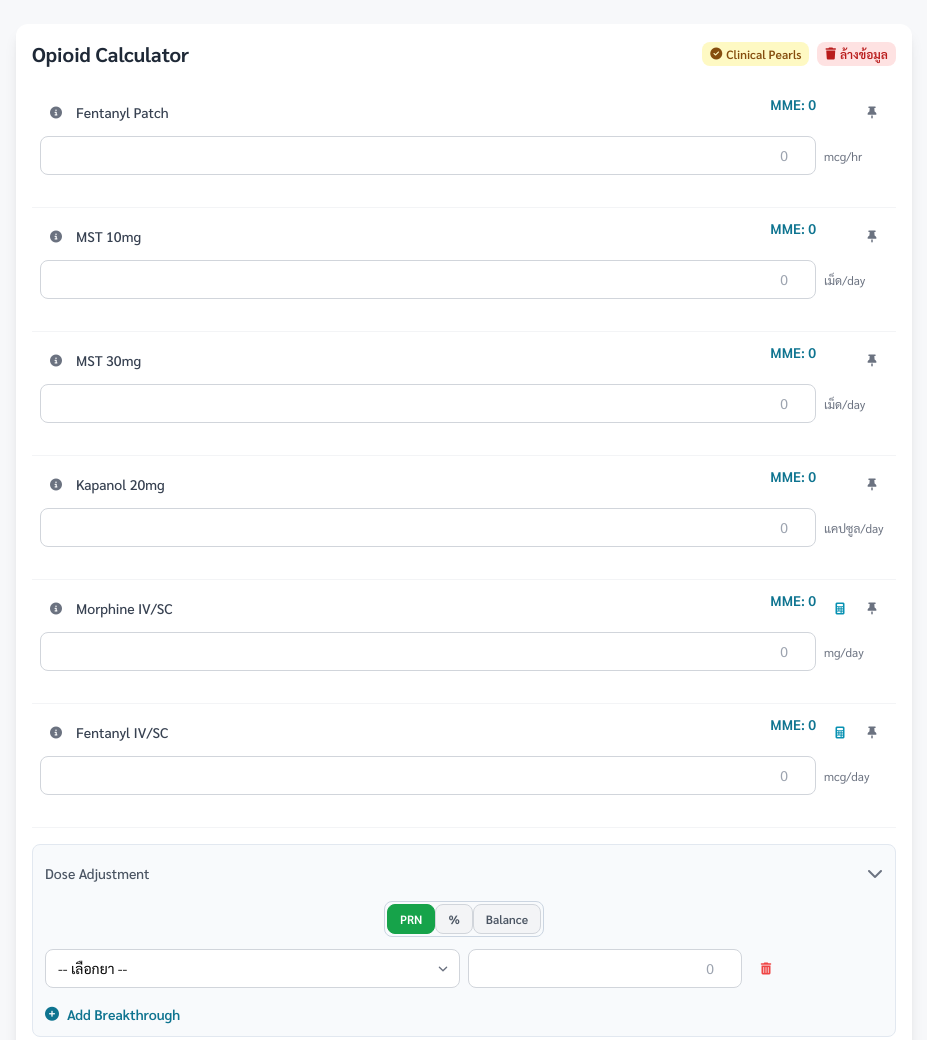
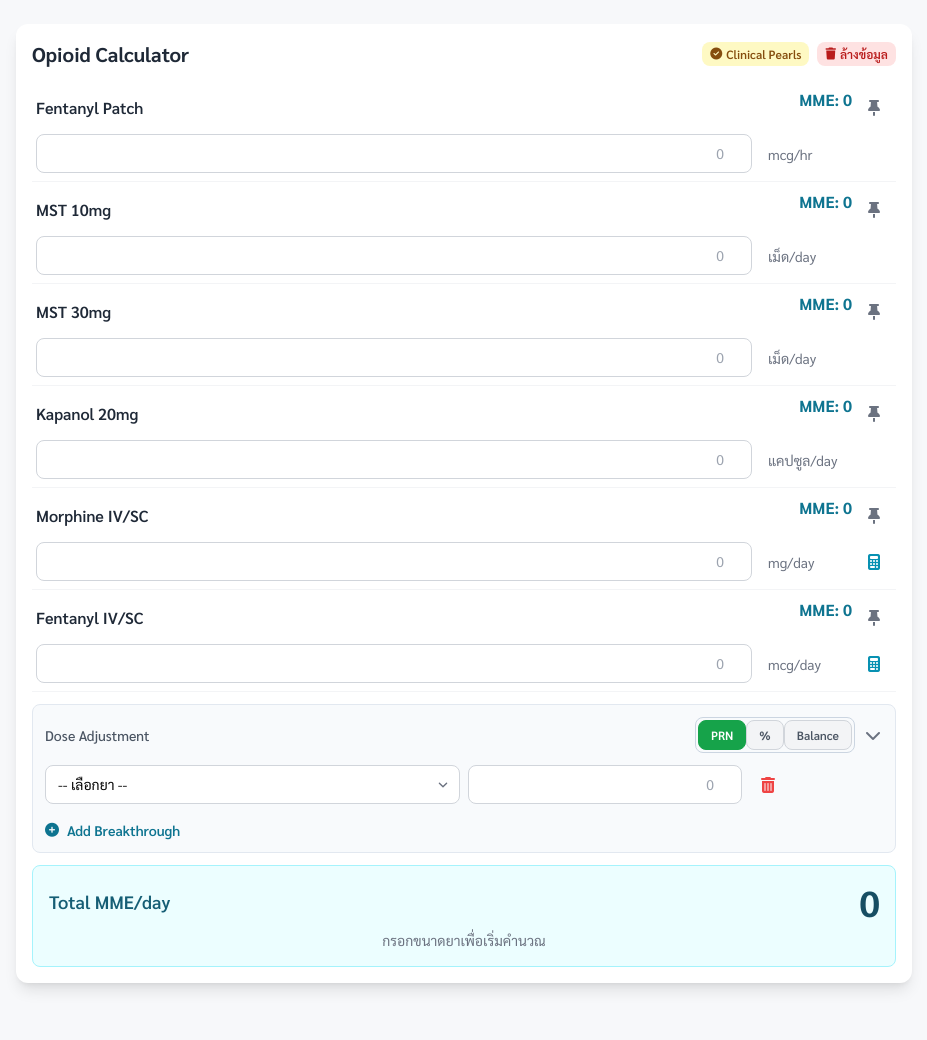
Before and after one commit to jakrach101/pcklsh, a plain HTML site: page titrationtool.html in a window 1280 px wide. Shown: the top 1040 px of the page, without its empty margins (176-1103 px from the left). After the commit the page ends 1007 px from the top, so only its background shows below. Drawn offline with nearby package versions, Linux system fonts and the light colour scheme.

Commit message:
Update titrationtool.html

```diff
--- a/titrationtool.html
+++ b/titrationtool.html
@@ -40,7 +40,7 @@
 
         /* Action button styles */
         .action-btn {
-            cursor: pointer; transition: all 0.2s; width: 2rem; height: 2rem;
+            cursor: pointer; transition: all 0.2s; width: 2.25rem; height: 2.25rem;
             display: inline-flex; align-items: center; justify-content: center;
             border-radius: 9999px; color: #6b7280;
         }
@@ -87,12 +87,14 @@
         .drug-row.balance-increase-row { background-color: #f0fdf4; border-left: 4px solid #22c55e; }
         .row-mme-ref { cursor: pointer; }
         .row-mme-ref:hover { text-decoration: underline; }
+        .drug-name-btn { cursor: pointer; }
+        .drug-name-btn:hover { color: #0891b2; }
     </style>
 </head>
 <body class="p-2 sm:p-4 md:p-6">
 
     <div class="max-w-4xl mx-auto">
-        <div class="bg-white p-3 sm:p-4 rounded-xl shadow-lg space-y-4">
+        <div class="bg-white p-3 sm:p-4 rounded-xl shadow-lg space-y-3">
 
             <div class="flex justify-between items-center gap-2">
                 <h1 class="text-lg sm:text-xl font-bold text-gray-800">Opioid Calculator</h1>
@@ -108,24 +110,29 @@
                 </div>
             </div>
 
-            <div id="medication-section" class="space-y-0"></div>
+            <div id="medication-section"></div>
 
             <div id="titration-tool-container" class="bg-slate-50 p-3 rounded-lg border border-slate-200">
                  <div id="titration-tool-header" class="flex justify-between items-center cursor-pointer">
-                    <div class="flex items-center gap-2">
+                    <div class="flex items-center gap-2 flex-1 min-w-0">
                         <label class="block text-sm font-medium text-gray-600">Dose Adjustment</label>
-                        <span id="titration-target-display" class="text-xs font-semibold text-cyan-700"></span>
+                        <span id="titration-target-display" class="text-xs font-semibold text-cyan-700 truncate"></span>
+                        <div id="titration-mode-toggle" class="hidden sm:flex border border-slate-300 rounded-lg p-0.5 text-sm ml-auto">
+                            <button class="utility-btn titration-mode-btn" data-mode="prn">PRN</button>
+                            <button class="utility-btn titration-mode-btn" data-mode="percent">%</button>
+                            <button class="utility-btn titration-mode-btn" data-mode="balance">Balance</button>
+                        </div>
                     </div>
                     <button id="titration-toggle-btn" class="action-btn -mr-2">
                         <i id="titration-toggle-icon" class="fas fa-chevron-down transition-transform"></i>
                     </button>
                  </div>
                  <div id="titration-tool-content" class="mt-3 space-y-3 transition-all duration-300">
-                    <div class="flex justify-center">
-                        <div id="titration-mode-toggle" class="flex border border-slate-300 rounded-lg p-0.5 text-sm">
-                            <button class="utility-btn titration-mode-btn" data-mode="prn">PRN</button>
-                            <button class="utility-btn titration-mode-btn" data-mode="percent">%</button>
-                            <button class="utility-btn titration-mode-btn" data-mode="balance">Balance</button>
+                    <div class="flex sm:hidden justify-center">
+                        <div id="titration-mode-toggle-mobile" class="flex border border-slate-300 rounded-lg p-0.5 text-sm">
+                             <button class="utility-btn titration-mode-btn" data-mode="prn">PRN</button>
+                             <button class="utility-btn titration-mode-btn" data-mode="percent">%</button>
+                             <button class="utility-btn titration-mode-btn" data-mode="balance">Balance</button>
                         </div>
                     </div>
                     <div id="prn-titration-section" class="space-y-2">
@@ -151,7 +158,7 @@
                  </div>
             </div>
 
-            <div id="total-mme-box" class="bg-cyan-50 border border-cyan-200 p-3 sm:p-4 rounded-lg mt-4">
+            <div id="total-mme-box" class="bg-cyan-50 border border-cyan-200 p-3 sm:p-4 rounded-lg">
                 <div id="total-mme-normal-view">
                     <div class="flex justify-between items-center">
                         <h2 class="text-base sm:text-lg font-semibold text-cyan-800">Total MME/day</h2>
@@ -258,7 +265,7 @@
                 <p id="csci-drug-name" class="text-lg font-bold text-cyan-700 mb-2"></p>
                 <div class="flex justify-between items-center">
                     <label for="csci-total-dose-input" class="block text-sm font-medium text-gray-700">Dose/24hr (<span id="csci-dose-unit"></span>)</label>
-                    <button id="csci-reset-dose-btn" class="action-btn text-gray-500 hover:bg-gray-200 w-6 h-6" title="Reset Dose"><i class="fas fa-undo text-xs"></i></button>
+                    <button id="csci-reset-dose-btn" class="action-btn text-gray-500 hover:bg-gray-200 w-6 h-6" title="Reset Dose"><i class="fas fa-undo"></i></button>
                 </div>
                 <input type="number" inputmode="decimal" id="csci-total-dose-input" class="input-field mt-1 text-lg font-bold text-cyan-700">
                 <p id="csci-new-mme" class="text-xs text-center text-gray-500 mt-1 h-4"></p>
@@ -301,8 +308,8 @@
                 <p class="text-sm font-medium text-gray-500">ยาที่คำนวณ</p>
                 <p id="iv-drug-name" class="text-lg font-bold text-cyan-700 mb-2"></p>
                 <div class="flex justify-between items-center">
-                    <label for="iv-total-dose-input" class="block text-sm font-medium text-gray-500">Dose/24hr (<span id="iv-dose-unit"></span>)</label>
-                     <button id="iv-reset-dose-btn" class="action-btn text-gray-500 hover:bg-gray-200 w-6 h-6" title="Reset Dose"><i class="fas fa-undo text-xs"></i></button>
+                    <label for="iv-total-dose-input" class="block text-sm font-medium text-gray-700">Dose/24hr (<span id="iv-dose-unit"></span>)</label>
+                     <button id="iv-reset-dose-btn" class="action-btn text-gray-500 hover:bg-gray-200 w-6 h-6" title="Reset Dose"><i class="fas fa-undo"></i></button>
                 </div>
                 <input type="number" inputmode="decimal" id="iv-total-dose-input" class="input-field mt-1 text-lg font-bold text-cyan-700">
                 <p id="iv-new-mme" class="text-xs text-center text-gray-500 mt-1 h-4"></p>
@@ -515,6 +522,7 @@ document.addEventListener('DOMContentLoaded', () => {
         titrationToggleBtn: document.getElementById('titration-toggle-btn'), // NEW
         titrationToggleIcon: document.getElementById('titration-toggle-icon'), // NEW
         titrationModeToggle: document.getElementById('titration-mode-toggle'),
+        titrationModeToggleMobile: document.getElementById('titration-mode-toggle-mobile'), // NEW
         titrationTargetDisplay: document.getElementById('titration-target-display'),
         prnTitrationSection: document.getElementById('prn-titration-section'),
         percentTitrationSection: document.getElementById('percent-titration-section'),
@@ -584,44 +592,37 @@ document.addEventListener('DOMContentLoaded', () => {
 
             const stepAttribute = config.step ? `step="${config.step}"` : '';
             const tddHelperButton = (key === 'morphine_iv_sc' || key === 'fentanyl_iv_sc')
-                ? `<button class="action-btn tdd-helper-btn text-cyan-600 hover:bg-cyan-100" data-key="${key}" title="คำนวณ TDD จาก Rate"><i class="fas fa-calculator fa-xs"></i></button>`
-                : '<span class="w-8"></span>';
-
-            const infoButton = config.info
-                ? `<button class="action-btn drug-info-btn" data-key="${key}" title="ข้อมูลยา"><i class="fas fa-info-circle fa-xs"></i></button>`
-                : '<span class="w-8"></span>';
+                ? `<button class="action-btn tdd-helper-btn text-cyan-600 hover:bg-cyan-100" data-key="${key}" title="คำนวณ TDD จาก Rate"><i class="fas fa-calculator"></i></button>`
+                : '<span class="w-9 h-9"></span>'; // Placeholder with same size as button
 
             const inputHtml = `
-                <div class="drug-row p-2" data-row-key="${key}">
+                <div class="drug-row py-2 px-1" data-row-key="${key}">
                     <!-- Top row for info -->
                     <div class="flex justify-between items-center">
-                        <div class="flex items-center min-w-0">
-                            ${infoButton}
-                            <label for="dose-${key}" class="font-medium text-gray-700 text-sm ml-1">${config.name}</label>
-                        </div>
-                        <div class="flex items-center gap-2">
-                            <div class="text-right w-24">
+                        <button class="drug-name-btn text-left flex-1 min-w-0" data-key="${key}">
+                            <span class="font-semibold text-gray-800 text-base">${config.name}</span>
+                        </button>
+                        <div class="flex items-center gap-1">
+                            <div class="text-right">
                                 <button class="row-mme-ref" data-key="${key}">
-                                    <span class="font-semibold text-cyan-700 text-sm">MME: <span id="mme-${key}">0</span></span>
+                                    <span class="font-bold text-cyan-700 text-base">MME: <span id="mme-${key}">0</span></span>
                                 </button>
                                 <div id="mg-day-${key}" class="text-xs text-gray-500 h-4"></div>
                             </div>
-                            <div class="flex items-center">
-                                ${tddHelperButton}
-                                <button class="action-btn pin-btn" data-key="${key}" title="คลิกเพื่อเลือก, ดับเบิลคลิกเพื่อล็อก">
-                                    <i id="pin-icon-${key}" class="fas fa-thumbtack fa-xs"></i>
-                                </button>
-                            </div>
+                            <button class="action-btn pin-btn" data-key="${key}" title="คลิกเพื่อเลือก, ดับเบิลคลิกเพื่อล็อก">
+                                <i id="pin-icon-${key}" class="fas fa-thumbtack"></i>
+                            </button>
                         </div>
                     </div>
                     <!-- Bottom row for input -->
-                    <div class="mt-1 flex items-center gap-2">
-                        <div class="flex-1">
+                    <div class="mt-1.5 flex items-center gap-2">
+                        <div class="flex-1 flex items-center gap-2">
                              <input type="number" inputmode="decimal" id="dose-${key}" data-key="${key}" class="input-field base-drug-input text-right w-full" placeholder="0" ${stepAttribute}>
+                             <div id="dose-change-${key}" class="text-sm text-red-600 font-medium whitespace-nowrap"></div>
                         </div>
-                        <span class="text-gray-500 text-xs w-16 text-left">${config.unit}</span>
+                        <span class="text-gray-500 text-sm w-20 text-left">${config.unit}</span>
+                         ${tddHelperButton}
                     </div>
-                    <div id="dose-change-${key}" class="text-sm text-center text-gray-600 mt-1 h-5"></div>
                 </div>`;
             elements.medSection.insertAdjacentHTML('beforeend', inputHtml);
         });
@@ -634,7 +635,7 @@ document.addEventListener('DOMContentLoaded', () => {
         newRow.innerHTML = `
             <div class="col-span-6"><select class="select-field w-full prn-drug-select" data-id="${prnCount}"></select></div>
             <div class="col-span-4"><input type="number" inputmode="decimal" class="input-field w-full prn-dose-input text-right" placeholder="0" data-id="${prnCount}"></div>
-            <div class="col-span-2"><button class="action-btn text-red-500 hover:bg-red-100 remove-prn-btn"><i class="fas fa-trash-alt fa-xs"></i></button></div>
+            <div class="col-span-2"><button class="action-btn text-red-500 hover:bg-red-100 remove-prn-btn"><i class="fas fa-trash-alt"></i></button></div>
             <div class="col-span-12 text-center"><span class="text-gray-500 text-xs prn-dose-unit" data-id="${prnCount}"></span></div>
         `;
         const select = newRow.querySelector('.prn-drug-select');
@@ -832,9 +833,9 @@ document.addEventListener('DOMContentLoaded', () => {
                 document.querySelector(`.pin-btn[data-key="${increaseKey}"]`)?.classList.add('balance-increase');
             }
             if (!decreaseKey) {
-                elements.balanceInstruction.innerHTML = `<i class="fas fa-arrow-down text-red-600"></i> คลิก <i class="fas fa-thumbtack fa-xs"></i> ของ <strong class="text-red-600">ยาที่จะลด</strong>`;
+                elements.balanceInstruction.innerHTML = `<i class="fas fa-arrow-down text-red-600"></i> คลิก <i class="fas fa-thumbtack"></i> ของ <strong class="text-red-600">ยาที่จะลด</strong>`;
             } else if (!increaseKey) {
-                elements.balanceInstruction.innerHTML = `<i class="fas fa-arrow-up text-green-700"></i> คลิก <i class="fas fa-thumbtack fa-xs"></i> ของ <strong class="text-green-700">ยาที่จะเพิ่ม</strong>`;
+                elements.balanceInstruction.innerHTML = `<i class="fas fa-arrow-up text-green-700"></i> คลิก <i class="fas fa-thumbtack"></i> ของ <strong class="text-green-700">ยาที่จะเพิ่ม</strong>`;
             } else {
                 elements.balanceInstruction.innerHTML = `<i class="fas fa-check-circle text-blue-600"></i> พร้อมปรับสมดุล!`;
             }
@@ -1421,8 +1422,8 @@ document.addEventListener('DOMContentLoaded', () => {
             const tddHelperButton = e.target.closest('.tdd-helper-btn');
             if(tddHelperButton) openTddHelperModal(tddHelperButton.dataset.key);
 
-            const infoButton = e.target.closest('.drug-info-btn');
-            if(infoButton) openDrugInfoModal(infoButton.dataset.key);
+            const drugNameButton = e.target.closest('.drug-name-btn');
+            if(drugNameButton) openDrugInfoModal(drugNameButton.dataset.key);
 
             const rowMmeRef = e.target.closest('.row-mme-ref');
             if(rowMmeRef) {
@@ -1439,9 +1440,24 @@ document.addEventListener('DOMContentLoaded', () => {
             if(pinButton) handlePinDoubleClick(pinButton.dataset.key);
         });
 
-        elements.titrationToolHeader.addEventListener('click', toggleTitrationTool);
+        elements.titrationToolHeader.addEventListener('click', (e) => {
+            if (!e.target.closest('.titration-mode-btn')) {
+                 toggleTitrationTool();
+            }
+        });
 
-        elements.titrationModeToggle.addEventListener('click', e => { const button = e.target.closest('.titration-mode-btn'); if (button && button.dataset.mode !== titrationMode) setTitrationMode(button.dataset.mode); });
+        const setupTitrationModeButtons = (container) => {
+            if (!container) return;
+            container.addEventListener('click', e => {
+                const button = e.target.closest('.titration-mode-btn');
+                if (button && button.dataset.mode !== titrationMode) {
+                    setTitrationMode(button.dataset.mode);
+                }
+            });
+        };
+        setupTitrationModeButtons(elements.titrationModeToggle);
+        setupTitrationModeButtons(elements.titrationModeToggleMobile);
+
         elements.percentAdjustButtons.forEach(button => button.addEventListener('click', () => handlePercentAdjustment(parseInt(button.dataset.percent, 10))));
         elements.customPercentInput.addEventListener('input', e => handlePercentAdjustment(parseFloat(e.target.value) || 0));
         elements.addBreakthroughBtn.addEventListener('click', () => { addBreakthroughRow(); calculateAndRender(); });
@@ -1486,4 +1502,4 @@ document.addEventListener('DOMContentLoaded', () => {
 </script>
 
 </body>
-</ht
+</html>
```
